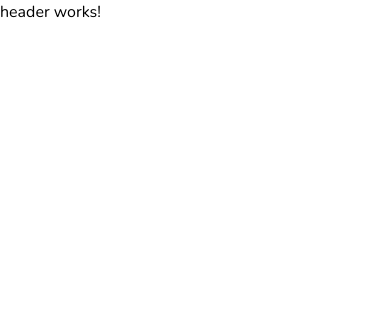
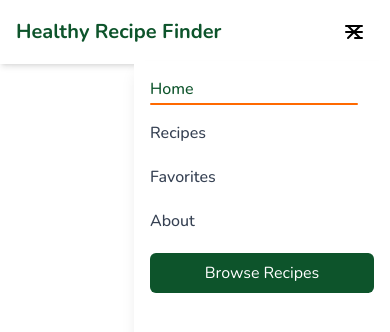
Before and after one commit to Meqdad-Moradi/recipe-finder, an Angular app: page / in a window 390 px wide. Shown: the top 332 px of the page. Built offline with nearby package versions, Linux system fonts and the light colour scheme.

Commit message:
header added

```diff
--- a/src/app/components/navigation/header/header.html
+++ b/src/app/components/navigation/header/header.html
@@ -1 +1,86 @@
-<p>header works!</p>
+<header class="fixed top-0 left-0 right-0 bg-white shadow-md z-50">
+  <div class="container mx-auto">
+    <nav class="flex items-center justify-between px-4 py-3 relative">
+      <!-- Logo -->
+      <h1 class="font-bold text-xl text-green-900 md:absolute md:left-0 select-none">
+        Healthy Recipe Finder
+      </h1>
+
+      <!-- Mobile menu button -->
+      <button
+        (click)="toggleMenu()"
+        class="md:hidden p-2 rounded-lg hover:bg-gray-100 focus:outline-none relative w-10 h-10 overflow-hidden cursor-pointer"
+        [attr.aria-expanded]="isMenuOpen"
+        aria-label="Toggle menu"
+      >
+        <!-- Menu icon (three lines) -->
+        <svg
+          class="w-6 h-6 absolute top-1/2 left-1/2 -translate-x-1/2 -translate-y-1/2 transition-all duration-300 ease-in-out"
+          [class.opacity-0]="isMenuOpen"
+          [class.rotate-0]="!isMenuOpen"
+          [class.-rotate-90]="isMenuOpen"
+          [class.scale-0]="isMenuOpen"
+          fill="none"
+          stroke="currentColor"
+          viewBox="0 0 24 24"
+        >
+          <path
+            stroke-linecap="round"
+            stroke-linejoin="round"
+            stroke-width="2"
+            d="M4 6h16M4 12h16m-7 6h7"
+          />
+        </svg>
+        <!-- Close icon (X) -->
+        <svg
+          class="w-6 h-6 absolute top-1/2 left-1/2 -translate-x-1/2 -translate-y-1/2 transition-all duration-300 ease-in-out"
+          [class.opacity-0]="!isMenuOpen"
+          [class.rotate-90]="!isMenuOpen"
+          [class.rotate-0]="isMenuOpen"
+          [class.scale-0]="!isMenuOpen"
+          fill="none"
+          stroke="currentColor"
+          viewBox="0 0 24 24"
+        >
+          <path
+            stroke-linecap="round"
+            stroke-linejoin="round"
+            stroke-width="2"
+            d="M6 18L18 6M6 6l12 12"
+          />
+        </svg>
+      </button>
+
+      <!-- Desktop navigation -->
+      <div class="hidden md:flex md:items-center md:gap-8 md:mx-auto">
+        <app-navbar></app-navbar>
+      </div>
+
+      <!-- Browse Recipes button -->
+      <button
+        class="hidden md:block bg-green-900 text-white rounded-md px-4 py-2 hover:bg-green-800 transition-colors md:absolute md:right-4"
+      >
+        Browse Recipes
+      </button>
+
+      <!-- Mobile navigation -->
+      <div
+        class="fixed md:hidden top-[61px] right-0 bottom-0 w-64 bg-white shadow-lg transform transition-transform duration-300 ease-in-out"
+        [class.translate-x-0]="isMenuOpen"
+        [class.translate-x-full]="!isMenuOpen"
+      >
+        <div class="p-4 flex flex-col gap-4">
+          <app-navbar></app-navbar>
+          <button
+            class="bg-green-900 text-white rounded-md px-4 py-2 hover:bg-green-800 transition-colors"
+          >
+            Browse Recipes
+          </button>
+        </div>
+      </div>
+    </nav>
+  </div>
+</header>
+
+<!-- Spacer to prevent content from being hidden under fixed header -->
+<div class="h-[61px]"></div>
--- a/src/app/components/navigation/header/header.ts
+++ b/src/app/components/navigation/header/header.ts
@@ -1,11 +1,16 @@
 import { Component } from '@angular/core';
+import { Navbar } from '../navbar/navbar';
 
 @Component({
   selector: 'app-header',
-  imports: [],
+  imports: [Navbar],
   templateUrl: './header.html',
-  styleUrl: './header.scss'
+  styleUrl: './header.scss',
 })
 export class Header {
+  isMenuOpen = false;
 
+  toggleMenu() {
+    this.isMenuOpen = !this.isMenuOpen;
+  }
 }
--- /dev/null
+++ b/src/app/components/navigation/navbar/navbar.html
@@ -0,0 +1,71 @@
+<nav class="flex md:flex-row flex-col gap-4 md:gap-8">
+  <a
+    href="#"
+    class="text-gray-700 hover:text-gray-900 relative pb-1 transition-colors font-medium group md:inline-block"
+    routerLink="/"
+    routerLinkActive="text-green-900"
+    [routerLinkActiveOptions]="{exact: true}"
+  >
+    <span>Home</span>
+    <span
+      class="absolute bottom-0 left-0 w-0 h-0.5 bg-orange-500 rounded-full transition-all duration-300 group-hover:w-[calc(100%-1rem)] md:group-hover:w-full"
+    ></span>
+    <span
+      class="absolute bottom-0 left-0 h-0.5 bg-orange-500 rounded-full transition-all duration-300"
+      [ngClass]="{
+        'w-[calc(100%-1rem)] md:w-full': isLinkActive('/')
+      }"
+    ></span>
+  </a>
+  <a
+    href="#"
+    class="text-gray-700 hover:text-gray-900 relative pb-1 transition-colors font-medium group md:inline-block"
+    routerLink="/recipes"
+    routerLinkActive="text-green-900"
+  >
+    <span>Recipes</span>
+    <span
+      class="absolute bottom-0 left-0 w-0 h-0.5 bg-orange-500 rounded-full transition-all duration-300 group-hover:w-[calc(100%-1rem)] md:group-hover:w-full"
+    ></span>
+    <span
+      class="absolute bottom-0 left-0 h-0.5 bg-orange-500 rounded-full transition-all duration-300"
+      [ngClass]="{
+        'w-[calc(100%-1rem)] md:w-full': isLinkActive('/recipes')
+      }"
+    ></span>
+  </a>
+  <a
+    href="#"
+    class="text-gray-700 hover:text-gray-900 relative pb-1 transition-colors font-medium group md:inline-block"
+    routerLink="/favorites"
+    routerLinkActive="text-green-900"
+  >
+    <span>Favorites</span>
+    <span
+      class="absolute bottom-0 left-0 w-0 h-0.5 bg-orange-500 rounded-full transition-all duration-300 group-hover:w-[calc(100%-1rem)] md:group-hover:w-full"
+    ></span>
+    <span
+      class="absolute bottom-0 left-0 h-0.5 bg-orange-500 rounded-full transition-all duration-300"
+      [ngClass]="{
+        'w-[calc(100%-1rem)] md:w-full': isLinkActive('/favorites')
+      }"
+    ></span>
+  </a>
+  <a
+    href="#"
+    class="text-gray-700 hover:text-gray-900 relative pb-1 transition-colors font-medium group md:inline-block"
+    routerLink="/about"
+    routerLinkActive="text-green-900"
+  >
+    <span>About</span>
+    <span
+      class="absolute bottom-0 left-0 w-0 h-0.5 bg-orange-500 rounded-full transition-all duration-300 group-hover:w-[calc(100%-1rem)] md:group-hover:w-full"
+    ></span>
+    <span
+      class="absolute bottom-0 left-0 h-0.5 bg-orange-500 rounded-full transition-all duration-300"
+      [ngClass]="{
+        'w-[calc(100%-1rem)] md:w-full': isLinkActive('/about')
+      }"
+    ></span>
+  </a>
+</nav>
--- /dev/null
+++ b/src/app/components/navigation/navbar/navbar.ts
@@ -0,0 +1,22 @@
+import { Component } from '@angular/core';
+import { Router } from '@angular/router';
+import {
+  RouterLink,
+  RouterLinkActive,
+  RouterLinkWithHref,
+} from '@angular/router';
+import { NgClass } from '@angular/common';
+
+@Component({
+  selector: 'app-navbar',
+  imports: [RouterLink, RouterLinkActive, RouterLinkWithHref, NgClass],
+  templateUrl: './navbar.html',
+  styleUrl: './navbar.scss',
+})
+export class Navbar {
+  constructor(private router: Router) {}
+
+  isLinkActive(path: string): boolean {
+    return this.router.isActive(path, path === '/');
+  }
+}
```
Also changed, not shown: src/app/components/navigation/navbar/navbar.scss (added), 1 other file (tests, documents, lock files or other folders).
